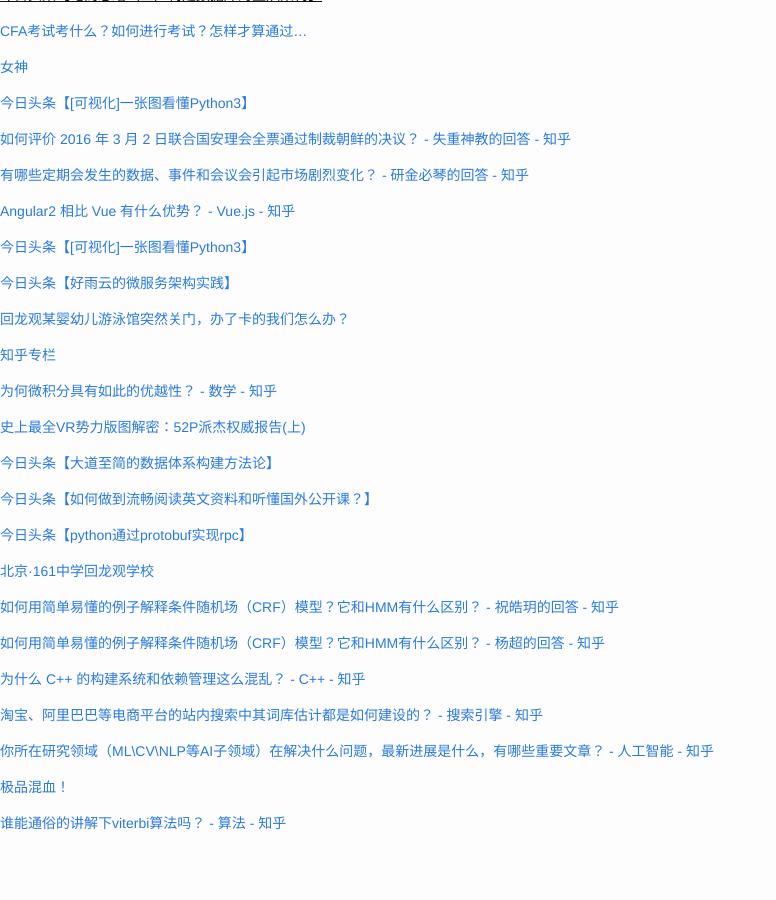
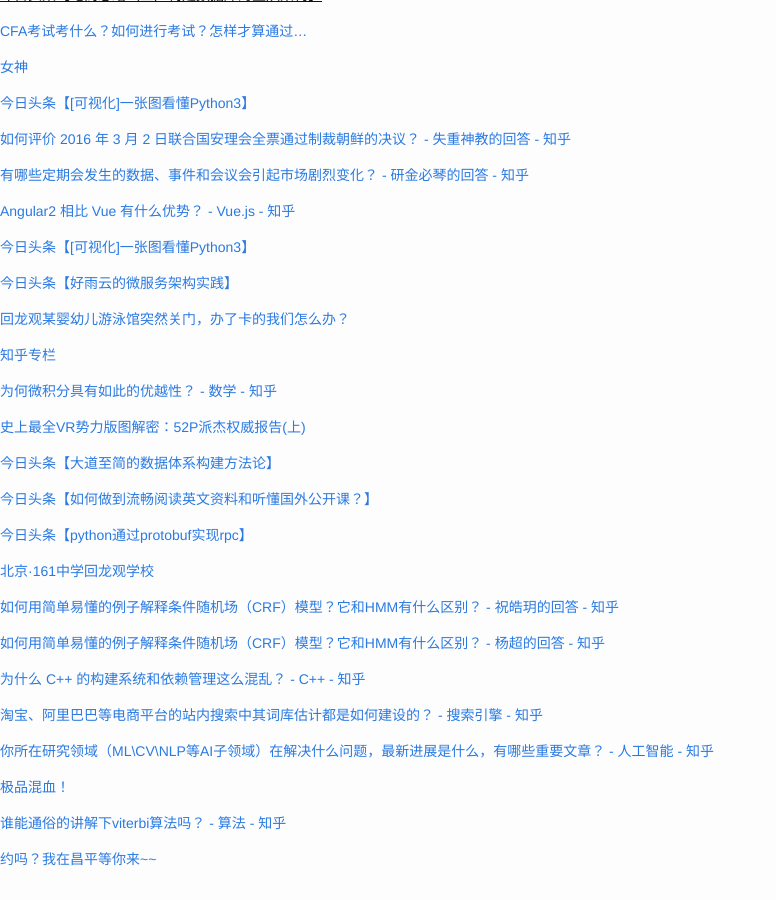
Before and after one commit to cnwarden/cnwarden.github.io, a Jekyll site: the page built from fav/index.md, in a window 1280 px wide and 900 px high, scrolled down 3318 px. Shown: the whole window, without its empty margins (0-776 px from the left). Built offline with Jekyll 4.4.1, drawn with Linux system fonts in a browser that asks for light colours; emoji names are drawn with the system emoji font; before the commit the page ends 4182 px from its top, so only the background shows below that.

Commit message:
auto commit

```diff
--- a/fav/index.md
+++ b/fav/index.md
@@ -232,3 +232,5 @@ title:  fav
 [极品混血！](http://mp.weixin.qq.com/s?__biz=MzAxODIwNDkzMw==&mid=403980994&idx=1&sn=023bc5cb8bbfd6228ad17fd4dfca072b&scene=0#wechat_redirect)
 
 [谁能通俗的讲解下viterbi算法吗？ - 算法 - 知乎](http://www.zhihu.com/question/20136144)
+
+[约吗？我在昌平等你来~~](http://mp.weixin.qq.com/s?__biz=MzA4MTI4MDQzNQ==&mid=402238908&idx=1&sn=47ad6c4d4a7065e394d9921b07c6a57d&scene=0#wechat_redirect)
```
